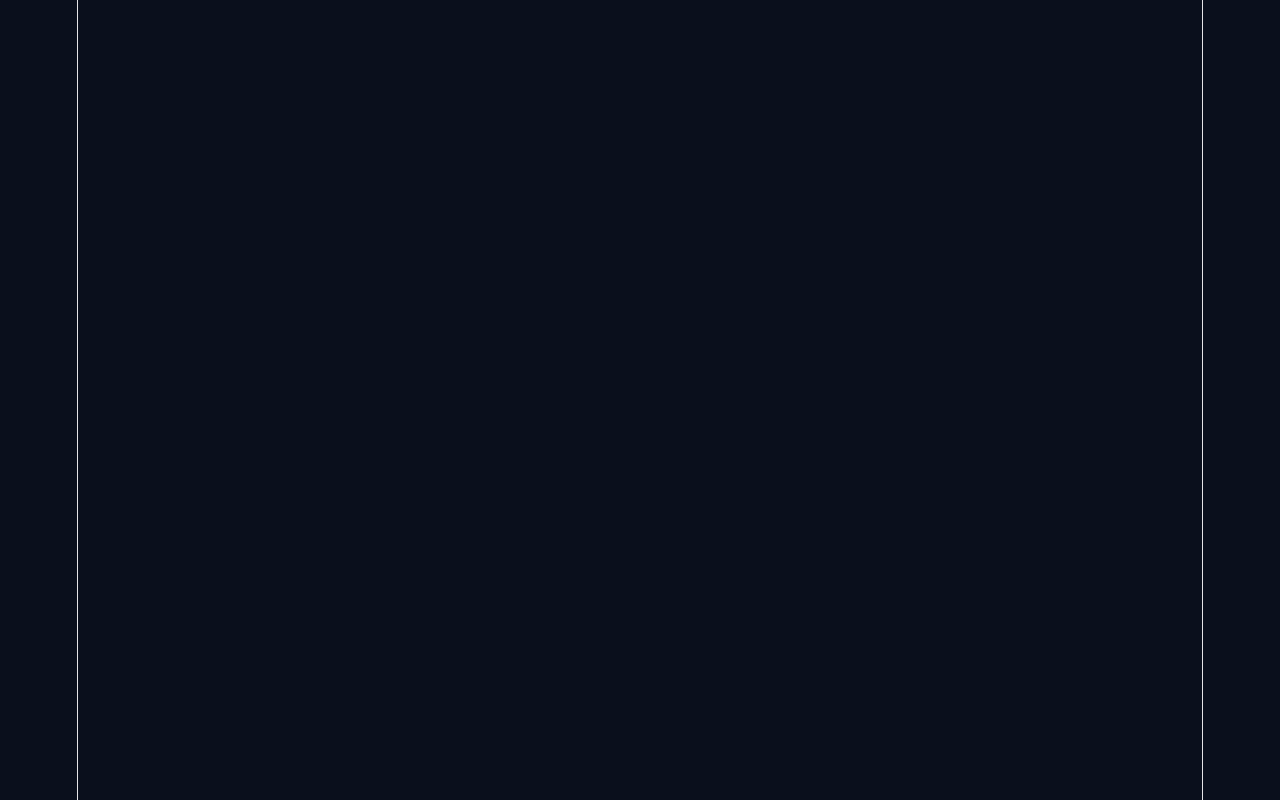
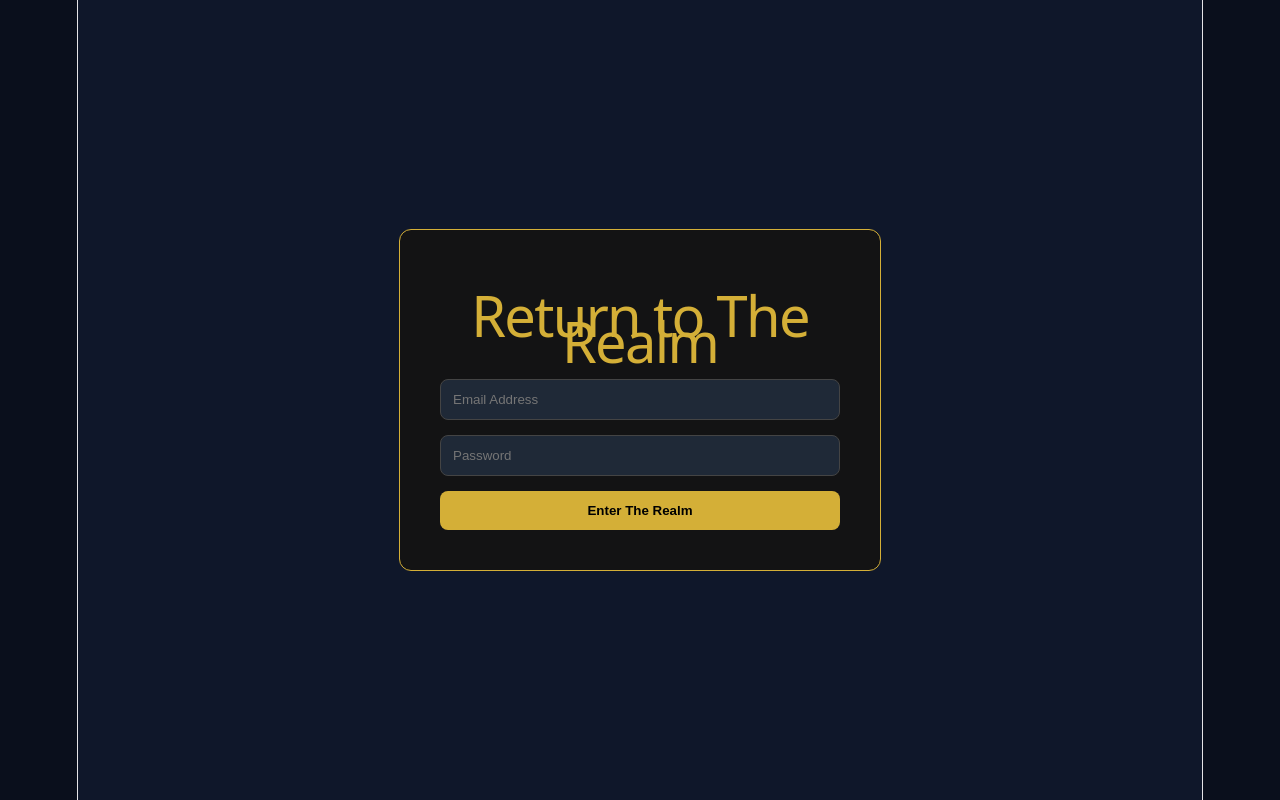
Before and after one commit to fperry64/the-realm, a React app in the folder web/: page /login in a window 1280 px wide. Before the commit this address had no page. Built offline with nearby package versions, Linux system fonts and the light colour scheme; the HTML template or start-up script is replaced by a standard one.

Commit message:
Login Update 01

```diff
--- a/web/src/App.jsx
+++ b/web/src/App.jsx
@@ -2,6 +2,7 @@ import { BrowserRouter, Routes, Route } from 'react-router-dom'
 
 import Home from './pages/Home'
 import Register from './pages/Register'
+import Login from './pages/Login'
 import ChooseDestiny from './pages/ChooseDestiny'
 import CharacterSheet from './pages/CharacterSheet'
 
@@ -11,6 +12,7 @@ function App() {
       <Routes>
         <Route path="/" element={<Home />} />
         <Route path="/register" element={<Register />} />
+        <Route path="/login" element={<Login />} />
         <Route path="/choose-destiny" element={<ChooseDestiny />} />
         <Route path="/character" element={<CharacterSheet />} />
       </Routes>
--- /dev/null
+++ b/web/src/Login.css
@@ -0,0 +1,70 @@
+.login-page {
+  min-height: 100vh;
+
+  display: flex;
+  justify-content: center;
+  align-items: center;
+
+  background: #0f172a;
+}
+
+.login-card {
+  width: 400px;
+
+  padding: 40px;
+
+  background: rgba(20, 20, 20, 0.95);
+
+  border: 1px solid #d4af37;
+
+  border-radius: 12px;
+
+  text-align: center;
+}
+
+.login-card h1 {
+  color: #d4af37;
+
+  margin-bottom: 25px;
+}
+
+.login-card form {
+  display: flex;
+  flex-direction: column;
+
+  gap: 15px;
+}
+
+.login-card input {
+  padding: 12px;
+
+  border-radius: 8px;
+
+  border: 1px solid #444;
+
+  background: #1f2937;
+
+  color: white;
+}
+
+.login-card button {
+  padding: 12px;
+
+  background: #d4af37;
+
+  color: black;
+
+  border: none;
+
+  border-radius: 8px;
+
+  font-weight: bold;
+
+  cursor: pointer;
+}
+
+.login-error {
+  color: #ef4444;
+
+  margin-top: 15px;
+}
--- /dev/null
+++ b/web/src/pages/Login.jsx
@@ -0,0 +1,72 @@
+import { useState } from 'react'
+import { useNavigate } from 'react-router-dom'
+import { supabase } from '../supabaseClient'
+import '../Login.css'
+
+function Login() {
+  const navigate = useNavigate()
+
+  const [email, setEmail] = useState('')
+  const [password, setPassword] = useState('')
+  const [error, setError] = useState('')
+
+  async function handleLogin(e) {
+    e.preventDefault()
+
+    setError('')
+
+    const { error } = await supabase.auth.signInWithPassword({
+      email,
+      password
+    })
+
+    if (error) {
+      setError(error.message)
+      return
+    }
+
+    navigate('/character')
+  }
+
+  return (
+    <div className="login-page">
+      <div className="login-card">
+
+        <h1>Return to The Realm</h1>
+
+        <form onSubmit={handleLogin}>
+
+          <input
+            type="email"
+            placeholder="Email Address"
+            value={email}
+            onChange={(e) => setEmail(e.target.value)}
+            required
+          />
+
+          <input
+            type="password"
+            placeholder="Password"
+            value={password}
+            onChange={(e) => setPassword(e.target.value)}
+            required
+          />
+
+          <button type="submit">
+            Enter The Realm
+          </button>
+
+        </form>
+
+        {error && (
+          <p className="login-error">
+            {error}
+          </p>
+        )}
+
+      </div>
+    </div>
+  )
+}
+
+export default Login
```
